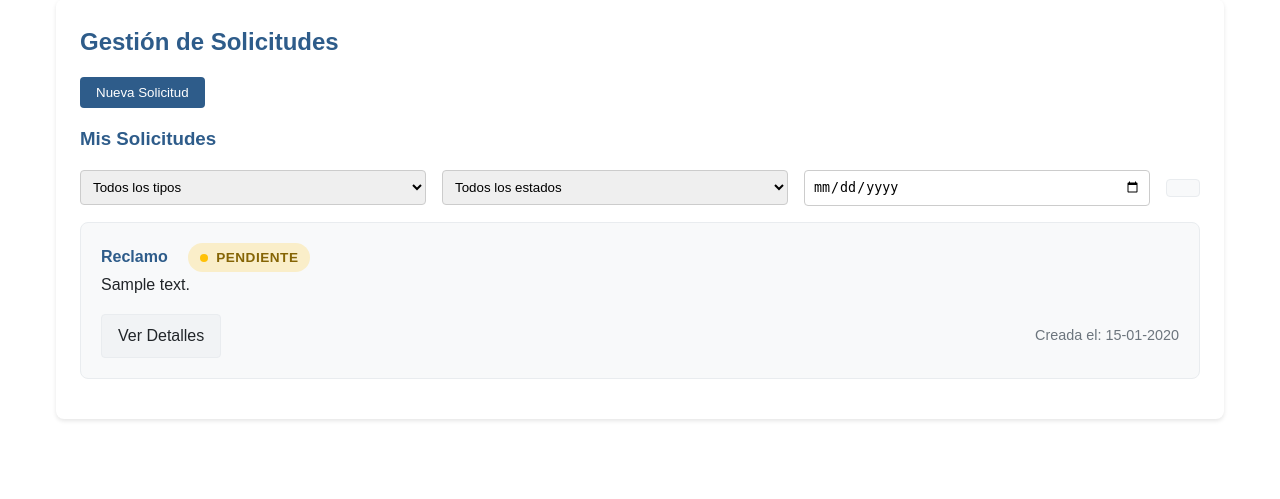
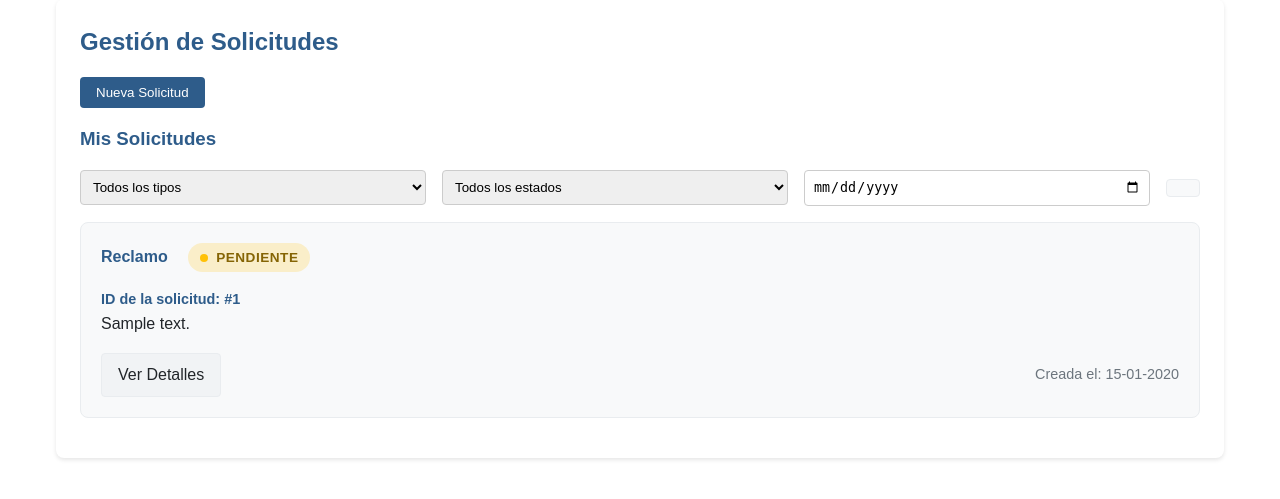
Before and after one commit to agusherrera99/ciudadano_conectado, a Django app: page /issues/ in a window 1280 px wide. Shown: the part 156-655 px from the top of the page. Run offline with Django 5.2, Linux system fonts and the light colour scheme; a user stored in the database is signed in; tables that the repository leaves empty hold one stand-in row (values such as "Sample post"); data that the repository does not hold is empty.

Commit message:
Feature: Update request section titles and descriptions; enhance request display with ID and styling improvements

```diff
--- a/account/templates/panel.html
+++ b/account/templates/panel.html
@@ -19,8 +19,10 @@
                 <div class="module-icon">
                     <i class="fas fa-exclamation-circle"></i>
                 </div>
-                <h2 class="module-title">Reclamos</h2>
-                <p class="module-desc">Reporte y realice un seguimiento de los problemas en su comunidad.</p>
+                <h2 class="module-title">Solicitudes</h2>
+                <p class="module-desc">
+                    Realice y haga seguimiento de sus reclamos, sugerencias y consultas.
+                </p>
             </a>
         </section>
     </main>
--- a/issues/static/css/issue_detail.css
+++ b/issues/static/css/issue_detail.css
@@ -80,9 +80,6 @@ section {
 
 .request-id strong {
     color: var(--primary);
-    background-color: rgba(46, 92, 138, 0.1);
-    padding: 0.25rem 0.75rem;
-    border-radius: 20px;
     font-size: 1.1rem;
 }
 
--- a/issues/static/css/issues.css
+++ b/issues/static/css/issues.css
@@ -261,6 +261,15 @@ textarea {
     margin-right: 1rem;
 }
 
+.request-body {
+    margin: 1rem 0px;
+}
+
+.request-id {
+    color: var(--primary);
+    font-size: 0.9rem;
+}
+
 .request-description {
     margin-bottom: 1rem;
     color: var(--text);
--- a/issues/templates/issues.html
+++ b/issues/templates/issues.html
@@ -77,14 +77,17 @@
                                     <div class="request-header">
                                         <span class="request-type">{{ issue.category|capfirst }}</span>
 
-                                        {% if issue.category == 'en proceso' %}
+                                        {% if issue.status == 'en proceso' %}
                                             <span class="request-status en-proceso">En Proceso</span>
                                         {% else %}
                                             <span class="request-status {{ issue.status }}">{{ issue.status|capfirst }}</span>
                                         {% endif %}
 
                                     </div>
-                                    <p class="request-description">{{ issue.description|capfirst }}</p>
+                                    <div class="request-body">
+                                        <h5 class="request-id">ID de la solicitud: #{{issue.id}}</h5>
+                                        <p class="request-description">{{ issue.description|capfirst }}</p>
+                                    </div>
                                     <div class="request-actions">
                                         <a class="btn btn-tertiary request-details" href="{% url 'issues:issue_detail' issue.id %}">Ver Detalles</a>
                                         <span class="request-date">Creada el: {{ issue.created_at|date:"d-m-Y" }}</span>
```
